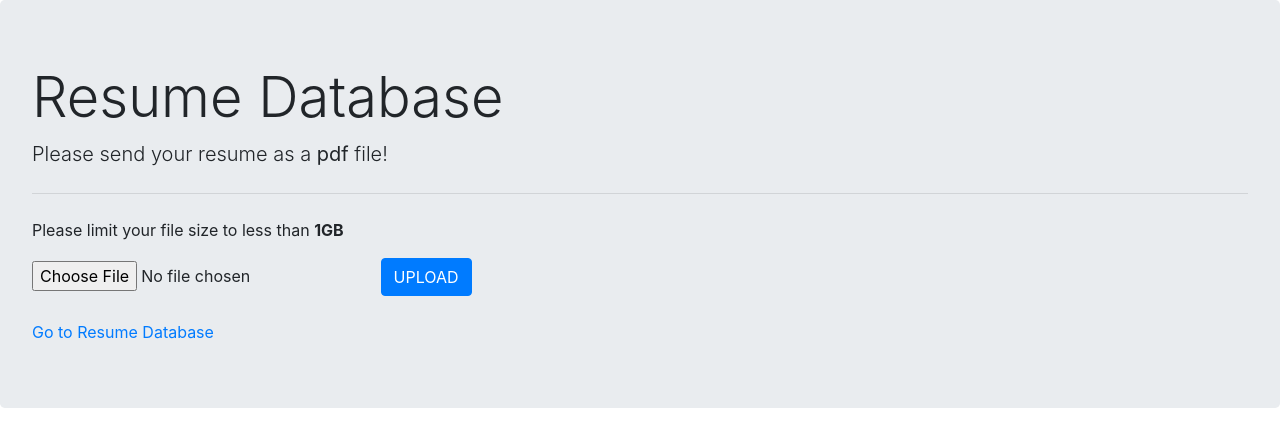
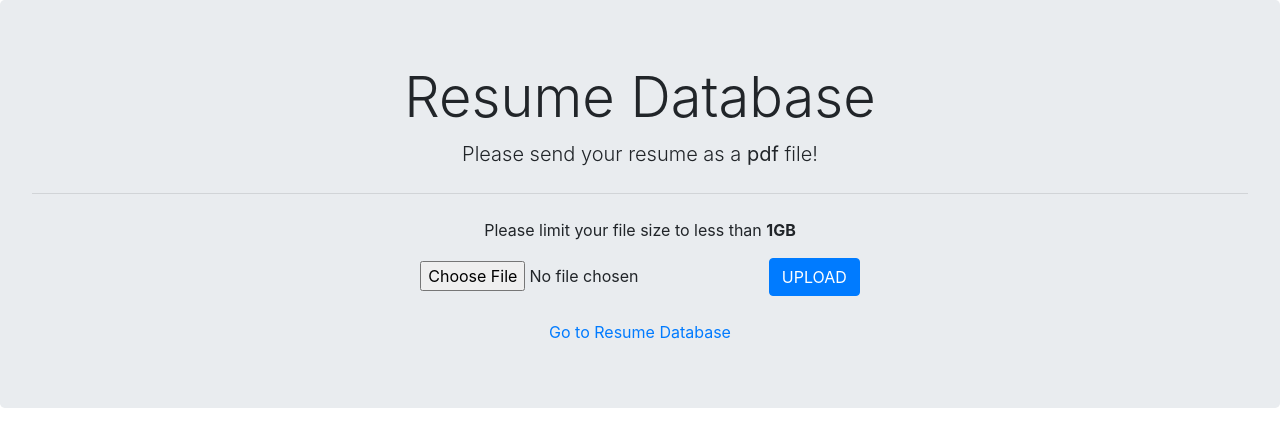
Before and after one commit to JamesSo1/ResumeParser, a PHP site: page / in a window 1280 px wide. Shown: the top 447 px of the page. Run offline with PHP 8.4, Linux system fonts and the light colour scheme.

Commit message:
Update index.php

```diff
--- a/index.php
+++ b/index.php
@@ -4,6 +4,11 @@
   <meta charset="UTF-8">
   <meta http-equiv="X-UA-Compatible" content="IE=edge">
   <meta name="viewport" content="width=device-width, initial-scale=1.0">
+  <style>
+    *{
+      text-align:center;
+    }
+  </style>
   <title>Resume Database</title>
 
   <!-- Using Bootstrap for CSS -->
```
